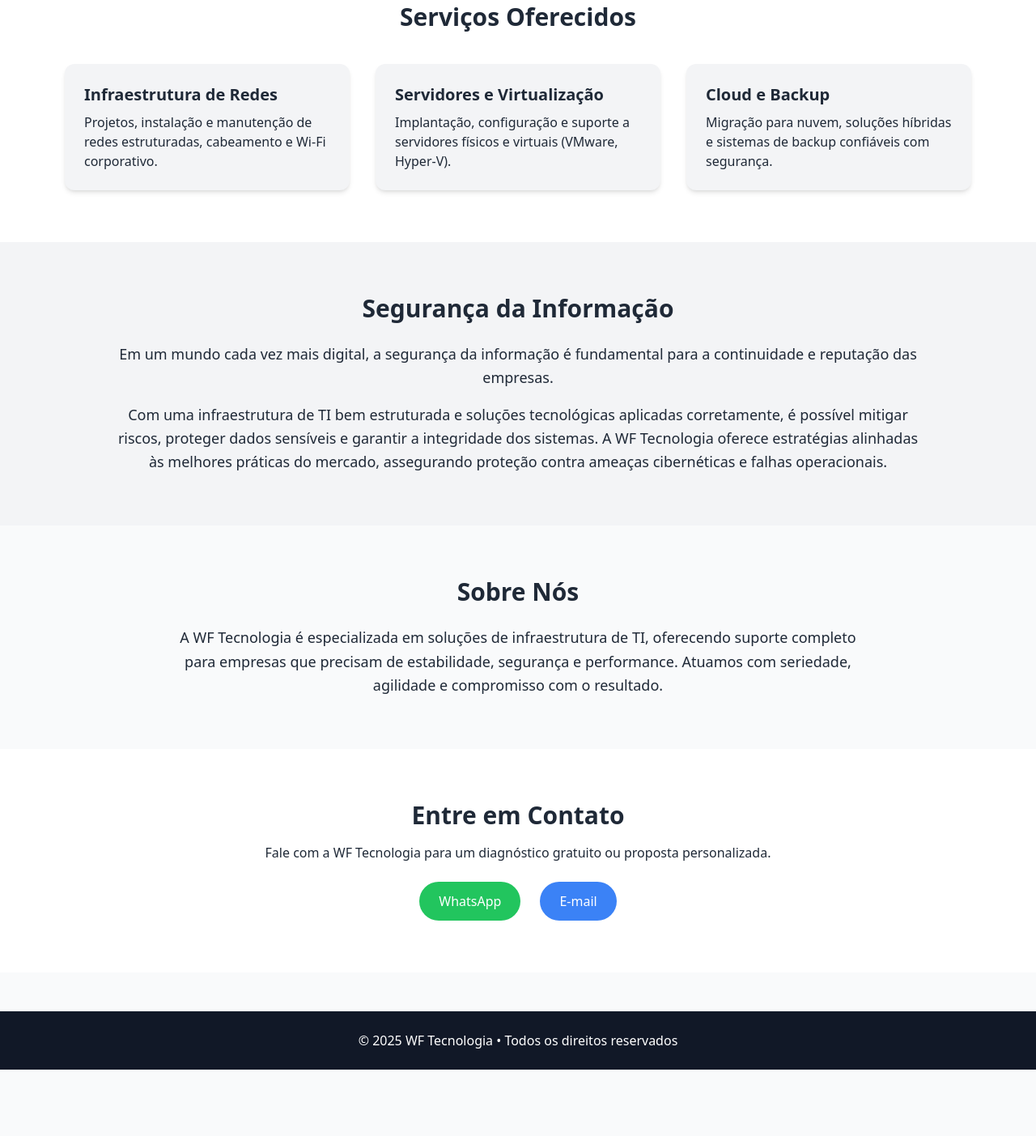
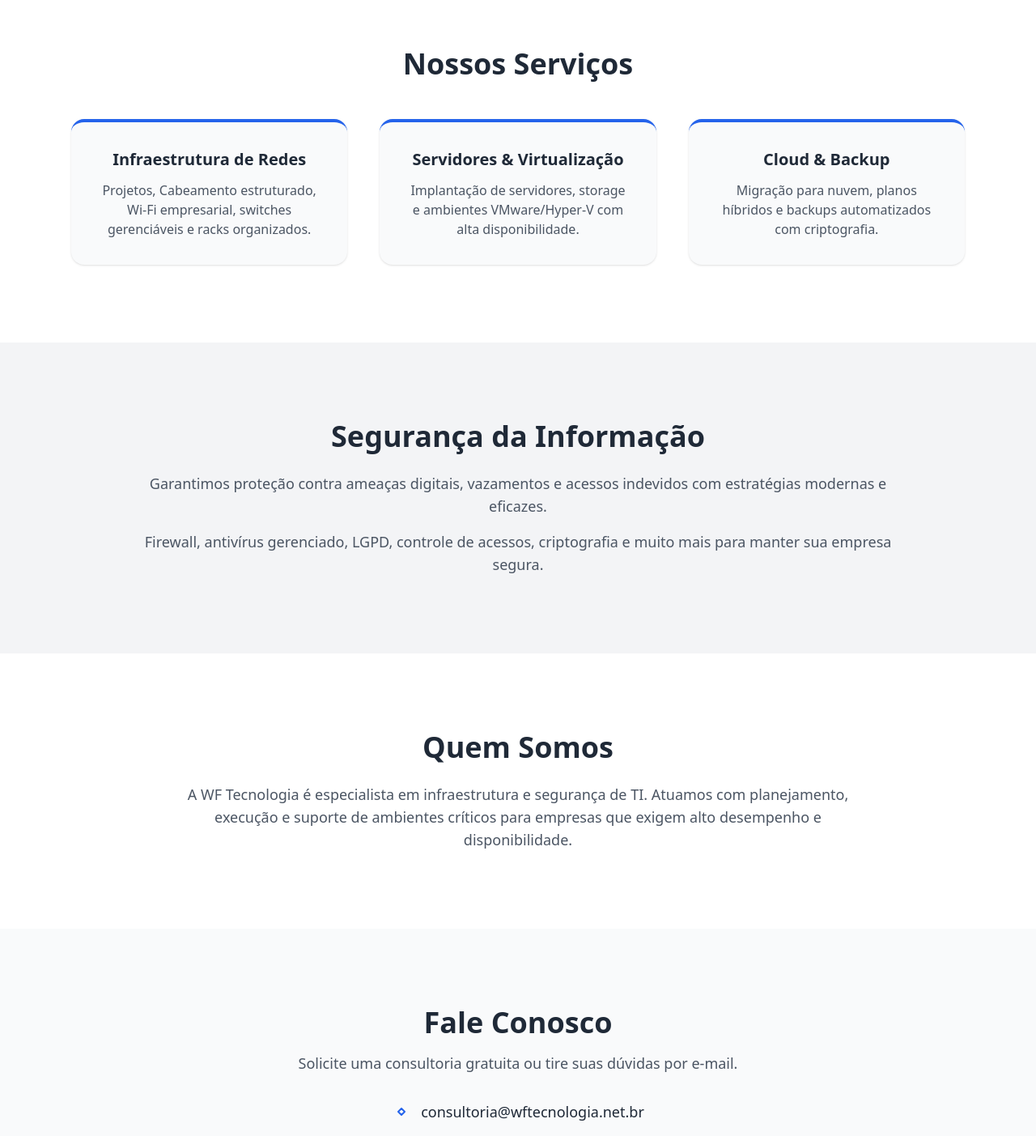
Before and after one commit to wftecnologia/wftecnologia.net.br, a plain HTML site: page index.html in a window 1280 px wide. Shown: the part 517-1920 px from the top of the page at 81% size. Before the commit the page ends 1838 px from the top, so only its background shows below. Drawn offline with nearby package versions, Linux system fonts and the light colour scheme.

Commit message:
Add files via upload

```diff
--- a/index.html
+++ b/index.html
@@ -5,101 +5,111 @@
   <meta name="viewport" content="width=device-width, initial-scale=1">
   <title>WF Tecnologia | Infraestrutura de TI</title>
   <script src="https://cdn.tailwindcss.com"></script>
+  <script>
+    document.addEventListener('contextmenu', e => e.preventDefault());
+    document.addEventListener('keydown', e => {
+      if (
+        e.key === 'F12' ||
+        (e.ctrlKey && e.shiftKey && ['I', 'J', 'C'].includes(e.key)) ||
+        (e.ctrlKey && ['U', 'S'].includes(e.key))
+      ) e.preventDefault();
+    });
+  </script>
+  <style>
+    html {
+      scroll-behavior: smooth;
+    }
+  </style>
 </head>
-<body class="bg-gray-50 text-gray-800">
+<body class="bg-gray-50 text-gray-800 font-sans">
 
   <!-- Header -->
-  <header class="bg-gray-900 text-white">
-    <div class="max-w-6xl mx-auto px-4 py-8 flex flex-col md:flex-row justify-between items-center">
-      <h1 class="text-3xl font-bold">WF Tecnologia</h1>
-      <nav class="mt-4 md:mt-0">
-        <ul class="flex gap-6">
-          <li><a href="#servicos" class="hover:text-blue-400">Serviços</a></li>
-          <li><a href="#seguranca" class="hover:text-blue-400">Segurança</a></li>
-          <li><a href="#sobre" class="hover:text-blue-400">Sobre</a></li>
-          <li><a href="#contato" class="hover:text-blue-400">Contato</a></li>
+  <header class="bg-white shadow-md sticky top-0 z-50">
+    <div class="max-w-7xl mx-auto px-6 py-4 flex justify-between items-center">
+      <h1 class="text-2xl font-bold text-blue-600">WF Tecnologia</h1>
+      <nav>
+        <ul class="flex gap-6 text-sm text-gray-700 font-medium">
+          <li><a href="#servicos" class="hover:text-blue-600 transition">Serviços</a></li>
+          <li><a href="#seguranca" class="hover:text-blue-600 transition">Segurança</a></li>
+          <li><a href="#sobre" class="hover:text-blue-600 transition">Sobre</a></li>
+          <li><a href="#contato" class="hover:text-blue-600 transition">Contato</a></li>
         </ul>
       </nav>
     </div>
   </header>
 
   <!-- Hero -->
-  <section class="text-center py-20 bg-blue-600 text-white">
-    <div class="max-w-3xl mx-auto px-4">
-      <h2 class="text-4xl font-bold mb-4">Soluções em Infraestrutura de TI para sua empresa</h2>
-      <p class="text-xl">Redes, servidores, segurança, nuvem e suporte com excelência e confiança.</p>
-      <a href="#contato" class="mt-6 inline-block bg-white text-blue-600 font-semibold py-3 px-6 rounded-lg hover:bg-gray-200 transition">Solicitar Orçamento</a>
+  <section class="relative bg-gradient-to-br from-blue-700 to-blue-900 text-white py-28">
+    <div class="max-w-4xl mx-auto px-6 text-center">
+      <h2 class="text-5xl font-extrabold leading-tight mb-6">Soluções em Infraestrutura de TI</h2>
+      <p class="text-xl mb-8">Tecnologia segura, escalável e personalizada para empresas.</p>
+      <a href="#contato" class="inline-block bg-white text-blue-700 font-semibold py-3 px-8 rounded-full shadow-md hover:bg-gray-100 transition">Solicitar Orçamento</a>
     </div>
   </section>
 
   <!-- Serviços -->
-  <section id="servicos" class="py-16 bg-white">
-    <div class="max-w-6xl mx-auto px-4">
-      <h3 class="text-3xl font-semibold text-center mb-10">Serviços Oferecidos</h3>
-      <div class="grid md:grid-cols-3 gap-8">
-        <div class="bg-gray-100 p-6 rounded-xl shadow-md">
-          <h4 class="text-xl font-bold mb-2">Infraestrutura de Redes</h4>
-          <p>Projetos, instalação e manutenção de redes estruturadas, cabeamento e Wi-Fi corporativo.</p>
+  <section id="servicos" class="py-24 bg-white">
+    <div class="max-w-6xl mx-auto px-6 text-center">
+      <h3 class="text-4xl font-bold mb-12 text-gray-800">Nossos Serviços</h3>
+      <div class="grid md:grid-cols-3 gap-10">
+        <div class="bg-gray-50 p-8 rounded-2xl shadow hover:shadow-xl transition border-t-4 border-blue-600">
+          <h4 class="text-xl font-semibold mb-3">Infraestrutura de Redes</h4>
+          <p class="text-gray-600">Projetos, Cabeamento estruturado, Wi-Fi empresarial, switches gerenciáveis e racks organizados.</p>
         </div>
-        <div class="bg-gray-100 p-6 rounded-xl shadow-md">
-          <h4 class="text-xl font-bold mb-2">Servidores e Virtualização</h4>
-          <p>Implantação, configuração e suporte a servidores físicos e virtuais (VMware, Hyper-V).</p>
+        <div class="bg-gray-50 p-8 rounded-2xl shadow hover:shadow-xl transition border-t-4 border-blue-600">
+          <h4 class="text-xl font-semibold mb-3">Servidores & Virtualização</h4>
+          <p class="text-gray-600">Implantação de servidores, storage e ambientes VMware/Hyper-V com alta disponibilidade.</p>
         </div>
-        <div class="bg-gray-100 p-6 rounded-xl shadow-md">
-          <h4 class="text-xl font-bold mb-2">Cloud e Backup</h4>
-          <p>Migração para nuvem, soluções híbridas e sistemas de backup confiáveis com segurança.</p>
+        <div class="bg-gray-50 p-8 rounded-2xl shadow hover:shadow-xl transition border-t-4 border-blue-600">
+          <h4 class="text-xl font-semibold mb-3">Cloud & Backup</h4>
+          <p class="text-gray-600">Migração para nuvem, planos híbridos e backups automatizados com criptografia.</p>
         </div>
       </div>
     </div>
   </section>
 
-  <!-- Segurança da Informação -->
-  <section id="seguranca" class="py-16 bg-gray-100">
-    <div class="max-w-5xl mx-auto px-4 text-center">
-      <h3 class="text-3xl font-semibold mb-6">Segurança da Informação</h3>
-      <p class="text-lg leading-relaxed mb-4">
-        Em um mundo cada vez mais digital, a segurança da informação é fundamental para a continuidade e reputação das empresas.
+  <!-- Segurança -->
+  <section id="seguranca" class="py-24 bg-gray-100">
+    <div class="max-w-5xl mx-auto px-6 text-center">
+      <h3 class="text-4xl font-bold mb-6 text-gray-800">Segurança da Informação</h3>
+      <p class="text-lg text-gray-600 mb-4">
+        Garantimos proteção contra ameaças digitais, vazamentos e acessos indevidos com estratégias modernas e eficazes.
       </p>
-      <p class="text-lg leading-relaxed">
-        Com uma infraestrutura de TI bem estruturada e soluções tecnológicas aplicadas corretamente, é possível mitigar riscos,
-        proteger dados sensíveis e garantir a integridade dos sistemas. A WF Tecnologia oferece estratégias alinhadas às melhores práticas do mercado,
-        assegurando proteção contra ameaças cibernéticas e falhas operacionais.
+      <p class="text-lg text-gray-600">
+        Firewall, antivírus gerenciado, LGPD, controle de acessos, criptografia e muito mais para manter sua empresa segura.
       </p>
     </div>
   </section>
 
   <!-- Sobre -->
-  <section id="sobre" class="py-16 bg-gray-50">
-    <div class="max-w-4xl mx-auto px-4 text-center">
-      <h3 class="text-3xl font-semibold mb-6">Sobre Nós</h3>
-      <p class="text-lg leading-relaxed">
-        A WF Tecnologia é especializada em soluções de infraestrutura de TI, oferecendo suporte completo para empresas que precisam de estabilidade, segurança e performance. Atuamos com seriedade, agilidade e compromisso com o resultado.
+  <section id="sobre" class="py-24 bg-white">
+    <div class="max-w-4xl mx-auto px-6 text-center">
+      <h3 class="text-4xl font-bold mb-6 text-gray-800">Quem Somos</h3>
+      <p class="text-lg text-gray-600">
+        A WF Tecnologia é especialista em infraestrutura e segurança de TI. Atuamos com planejamento, execução e suporte de ambientes críticos para empresas que exigem alto desempenho e disponibilidade.
       </p>
     </div>
   </section>
 
   <!-- Contato -->
-  <section id="contato" class="py-16 bg-white">
-    <div class="max-w-4xl mx-auto px-4 text-center">
-      <h3 class="text-3xl font-semibold mb-4">Entre em Contato</h3>
-      <p class="mb-6">Fale com a WF Tecnologia para um diagnóstico gratuito ou proposta personalizada.</p>
-      <div class="flex justify-center gap-6">
-        <a href="https://wa.me/5527992963053?text=Olá%2C%20gostaria%20de%20mais%20informações%20sobre%20seus%20serviços."
-           target="_blank"
-           class="bg-green-500 text-white px-6 py-3 rounded-full hover:bg-green-600 transition">
-          WhatsApp
-        </a>
-        <a href="mailto:comercial@wftecnologia.tec.br"
-           class="bg-blue-500 text-white px-6 py-3 rounded-full hover:bg-blue-600 transition">
-          E-mail
+  <section id="contato" class="py-24 bg-gray-50">
+    <div class="max-w-3xl mx-auto px-6 text-center">
+      <h3 class="text-4xl font-bold mb-4 text-gray-800">Fale Conosco</h3>
+      <p class="text-lg text-gray-600 mb-8">Solicite uma consultoria gratuita ou tire suas dúvidas por e-mail.</p>
+      <div class="flex justify-center items-center gap-3 text-gray-800">
+        <svg xmlns="http://www.w3.org/2000/svg" class="w-6 h-6 text-blue-600" fill="none" viewBox="0 0 24 24" stroke="currentColor">
+          <path stroke-linecap="round" stroke-linejoin="round" stroke-width="2" d="M16 12l-4-4-4 4m8 0l-4 4-4-4" />
+        </svg>
+        <a href="mailto:consultoria@wftecnologia.net.br" class="text-lg font-medium hover:underline">
+          consultoria@wftecnologia.net.br
         </a>
       </div>
     </div>
   </section>
 
   <!-- Footer -->
-  <footer class="bg-gray-900 text-white text-center py-6 mt-12">
-    <p>&copy; 2025 WF Tecnologia • Todos os direitos reservados</p>
+  <footer class="bg-gray-900 text-white text-center py-6">
+    <p class="text-sm">&copy; 2025 WF Tecnologia • Todos os direitos reservados</p>
   </footer>
 
 </body>
```
